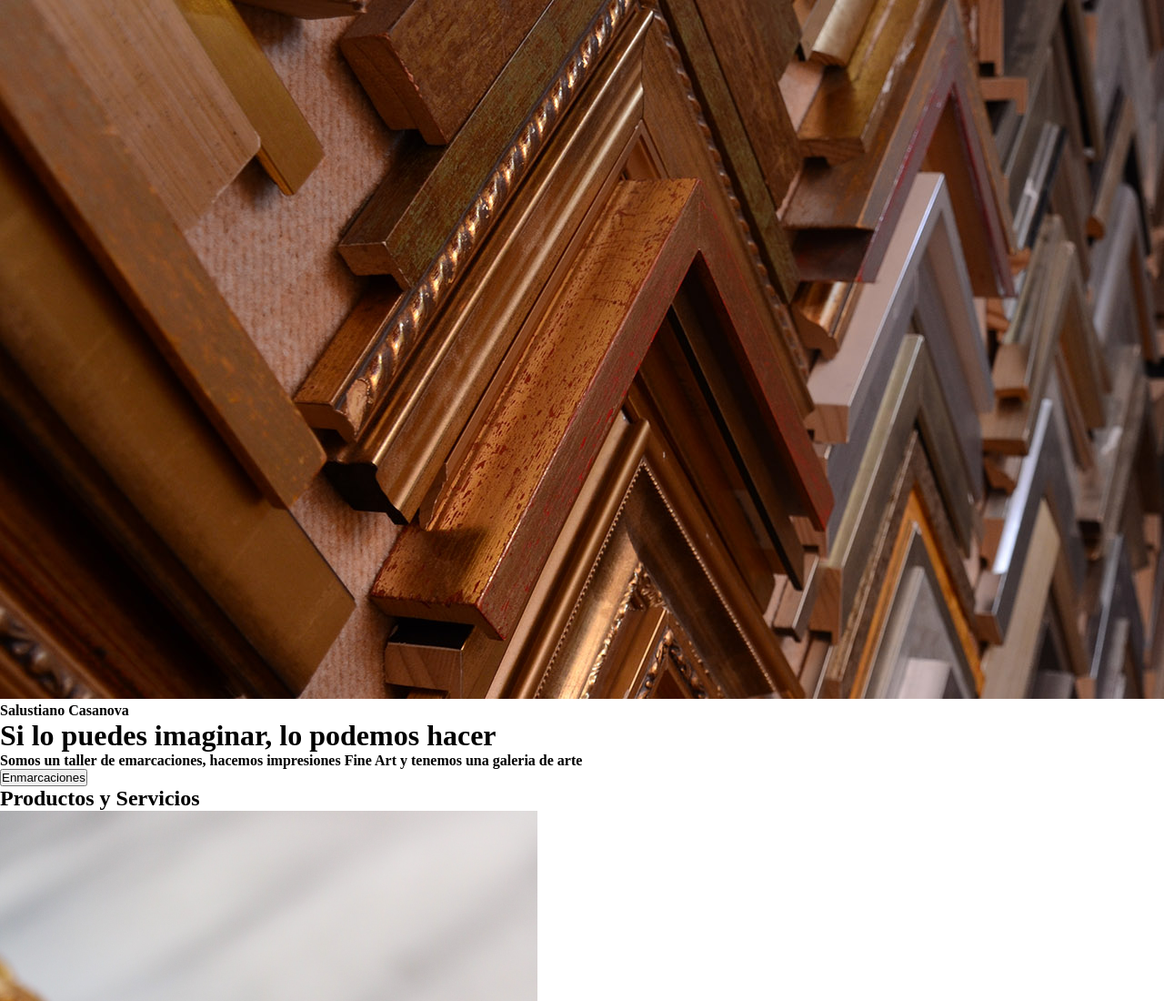
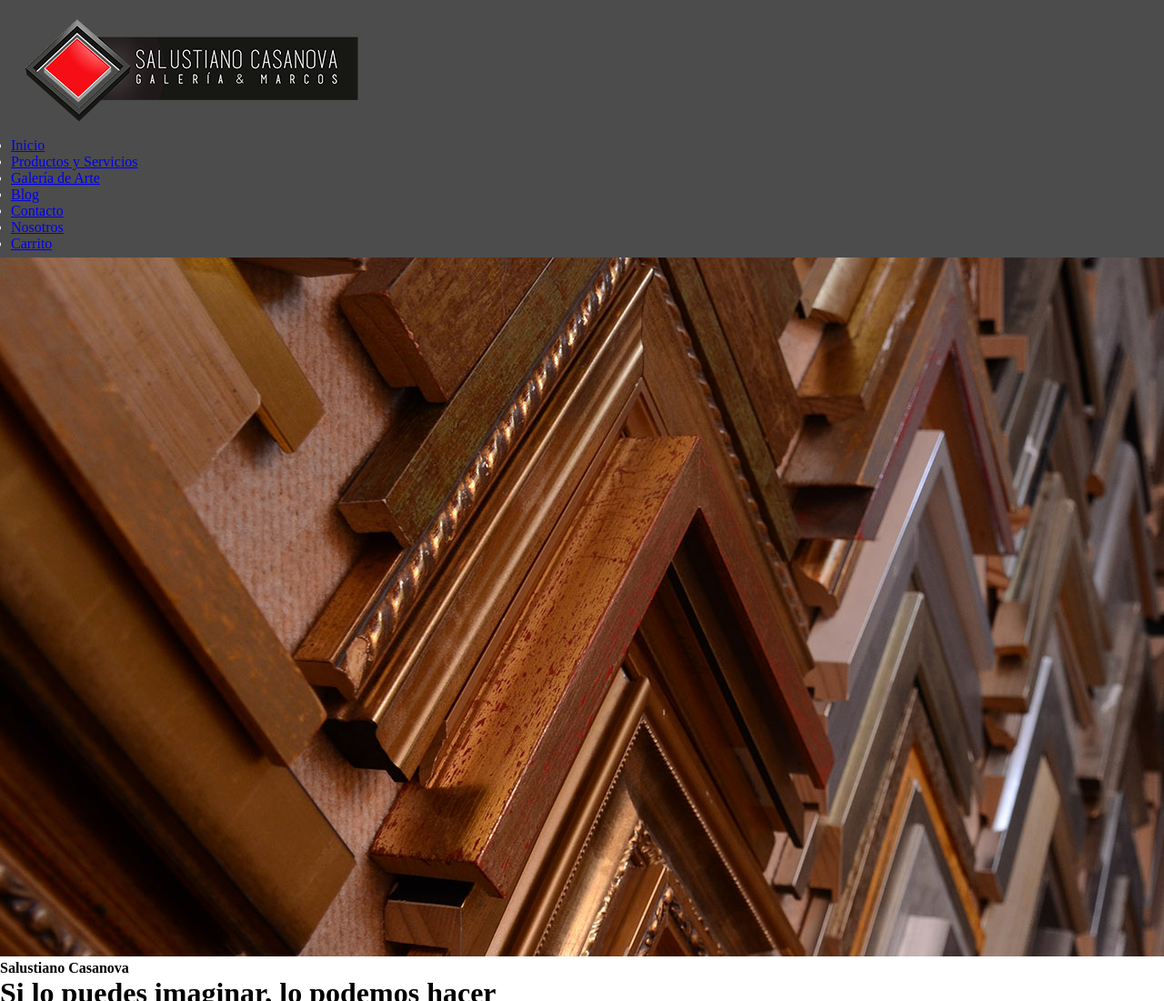
Before and after one commit to andreacasanova1/BetaProject2.0, a plain HTML site: page index.html in a window 1280 px wide. Shown: the top 1100 px of the page at 91% size. Drawn offline with Linux system fonts and the light colour scheme.

Commit message:
intento de topbar

```diff
--- a/index.html
+++ b/index.html
@@ -12,14 +12,9 @@
     <body>
         <main>
             <header>
-                <div class="menu-burger">
-                    <span class="line1__menu-burger"></span>
-                    <span class="line2__menu-burger"></span>
-                    <span class="line3__menu-burger"></span>
-                </div>
                 <div class="topbar">
-                    <img class="topbar__nav--logo" src="img/landing/logo 400px.png" alt="logo-salustiano">
-                    <nav class="topbar__nav--menu">
+                    <nav class="topbar__nav-menu-container">
+                        <img class="topbar__nav--logo" src="img/landing/logo 400px.png" alt="logo-salustiano">
                         <ul>
                             <li><a href="#">Inicio</a></li>
                             <li><a href="#">Productos y Servicios</a></li>
@@ -30,6 +25,11 @@
                             <li><a href="#">Carrito</a></li>
                         </ul>
                     </nav>
+                    <div class="menu-burger">
+                        <span class="line1__menu-burger"></span>
+                        <span class="line2__menu-burger"></span>
+                        <span class="line3__menu-burger"></span>
+                    </div>
                 </div>
             </header>
                 <section class="slider__section1">
--- a/sass/_headers.scss
+++ b/sass/_headers.scss
@@ -56,17 +56,29 @@ h6 {
     opacity: 0;
     margin-left: -30px;
 }
-nav ul {
-    background-color: black;
-    opacity: 50%;
-    display:flex;
-    display: inline;
-}
 
+/*
 .topbar {
     display: none;
-
 }
+*/
 .topbar__menu {
     display: block;
 }
+
+
+.topbar {
+    display: flex;
+    gap: 12px;
+    align-items: center;
+    padding: 6px 12px;
+    background-color: rgba(0,0,0,0.7);
+    color: white;
+
+
+}
+
+.topbar__nav-menu-container{
+    flex-direction: row;
+    justify-content: space-between;
+}
```
Also changed, not shown: css/style.css.
